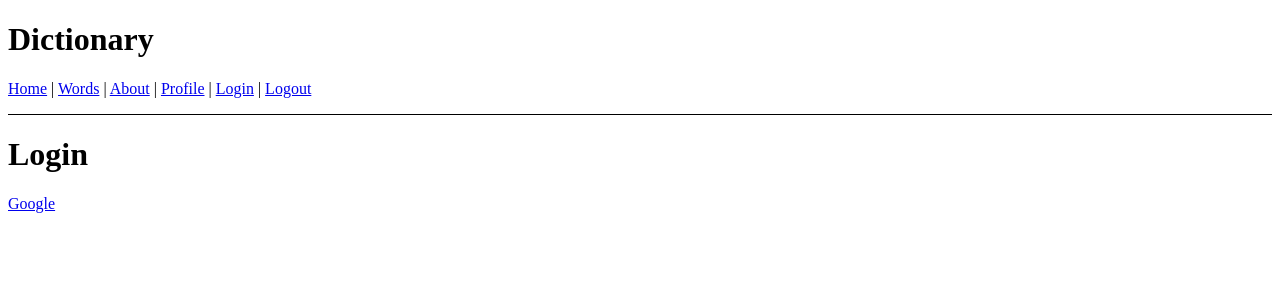
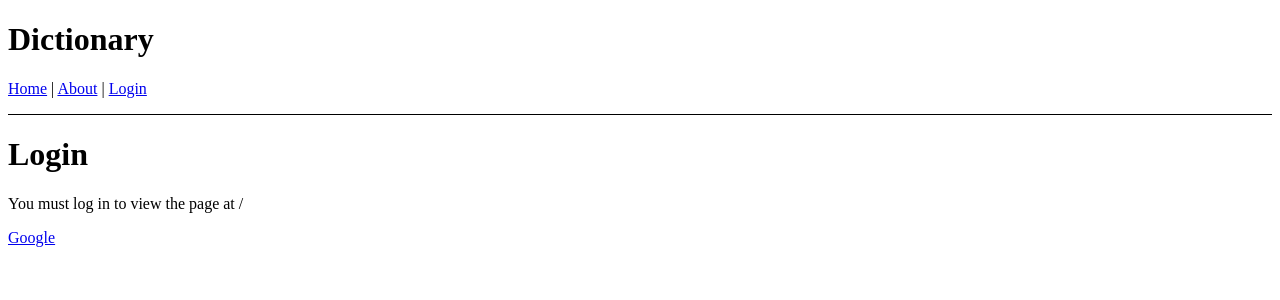
Before and after one commit to solomkinmv/dictionary, a React (Create React App) app in the folder dictionary-client/: page /login in a window 1280 px wide. Shown: the top 300 px of the page. Built offline with nearby package versions, Linux system fonts and the light colour scheme.

Commit message:
Add auth context

```diff
--- a/dictionary-client/src/client/dictionary-client.ts
+++ b/dictionary-client/src/client/dictionary-client.ts
@@ -4,6 +4,7 @@ import {Word} from "./model/word";
 import {RestClient} from "./rest-client";
 import jwtDecode, {JwtPayload} from "jwt-decode";
 import {UserDetails} from "./model/user-details";
+import {getToken} from "../components/auth/authentication-helpers";
 
 export function dictionaryClient() {
     return new DictionaryClient(new RestClient())
@@ -25,7 +26,7 @@ class DictionaryClient {
     }
 
     async getWords(): Promise<UserWords> {
-        const token = this.extractJwtToken();
+        const token = getToken();
         const url = `${process.env.REACT_APP_DICTIONARY_SERVICE_API_HOST}/api/words`;
         console.debug('Getting user words', url)
         const userWords = await this.restClient.get(url, token)
@@ -34,7 +35,7 @@ class DictionaryClient {
     }
 
     getUserDetails(): UserDetails {
-        const token = this.extractJwtToken();
+        const token = getToken();
         const decodedToken = jwtDecode<JwtPayload>(token)
         const userId = decodedToken.sub
         if (!userId) {
--- a/dictionary-client/src/components/app/App.tsx
+++ b/dictionary-client/src/components/app/App.tsx
@@ -1,6 +1,28 @@
 import {Link, Outlet} from "react-router-dom";
+import {useNavigate} from "react-router";
+import useAuth from "../auth/authentication-helpers";
 
 function App() {
+    let auth = useAuth();
+    let navigate = useNavigate();
+
+    if (!auth.isAuthenticated()) {
+        return (
+            <div className="app">
+                <h1>Dictionary</h1>
+                <nav style={{
+                    borderBottom: "solid 1px",
+                    paddingBottom: "1rem",
+                }}>
+                    <Link to="/">Home</Link> | {" "}
+                    <Link to="/about">About</Link> | {" "}
+                    <Link to="/login">Login</Link>
+                </nav>
+                <Outlet/>
+            </div>
+        );
+    }
+
     return (
         <div className="app">
             <h1>Dictionary</h1>
@@ -10,10 +32,9 @@ function App() {
             }}>
                 <Link to="/">Home</Link> | {" "}
                 <Link to="/words">Words</Link> | {" "}
+                <Link to="/profile">Profile</Link> | {" "}
                 <Link to="/about">About</Link> | {" "}
-                <Link to="/profile">Profile</Link> | {" "}
-                <Link to="/login">Login</Link> | {" "}
-                <Link to="/" onClick={() => localStorage.removeItem("token")}>Logout</Link>
+                <Link to="/" onClick={() => auth.signout(() => navigate("/"))}>Logout</Link>
             </nav>
             <Outlet/>
         </div>
--- /dev/null
+++ b/dictionary-client/src/components/auth/authentication-helpers.tsx
@@ -0,0 +1,59 @@
+import React from "react";
+import jwtDecode, {JwtPayload} from "jwt-decode";
+
+export const getToken: () => string = () => {
+    return localStorage.getItem('token')!
+}
+
+
+interface AuthContextType {
+    user: string;
+    token: string;
+    signin: (token: string, callback: VoidFunction) => void;
+    signout: (callback: VoidFunction) => void;
+
+    isAuthenticated: () => boolean;
+}
+
+let AuthContext = React.createContext<AuthContextType>(null!);
+
+export function AuthProvider({children}: { children: React.ReactNode }) {
+    let [token, setToken] = React.useState<string>(localStorage.getItem("token") || "");
+    let [user, setUser] = React.useState<string>(token ? extractUserIdClaimFromToken(token) : "");
+
+    let signin = (token: string, callback: VoidFunction) => {
+        const userId = extractUserIdClaimFromToken(token);
+        localStorage.setItem("token", token);
+        setUser(userId);
+        setToken(token);
+        callback();
+    };
+
+    let signout = (callback: VoidFunction) => {
+        localStorage.removeItem("token");
+        setUser("");
+        setToken("");
+        callback();
+    };
+
+    let isAuthenticated = () => {
+        return !!user;
+    }
+
+    let value = {user, token, signin, signout, isAuthenticated};
+
+    return <AuthContext.Provider value={value}>{children}</AuthContext.Provider>;
+}
+
+function extractUserIdClaimFromToken(token: string): string {
+    const decodedToken = jwtDecode<JwtPayload>(token)
+    const userId = decodedToken.sub
+    if (!userId) {
+        throw new Error('No user id found in token')
+    }
+    return userId
+}
+
+export default function useAuth() {
+    return React.useContext(AuthContext);
+}
--- /dev/null
+++ b/dictionary-client/src/components/auth/login/AuthorizationComponent.tsx
@@ -0,0 +1,25 @@
+import {useSearchParams} from "react-router-dom";
+import useAuth from "../authentication-helpers";
+import {useNavigate} from "react-router";
+
+function AuthorizationComponent() {
+    const [searchParams] = useSearchParams()
+    const auth = useAuth()
+    const navigate = useNavigate()
+
+    const token = searchParams.get("jwt") || ""
+    const previousLocation = localStorage.getItem("previousLocation") || "/"
+    auth.signin(token, () => {
+        localStorage.removeItem("previousLocation")
+        navigate(previousLocation)
+    })
+
+
+    return (
+        <>
+            <div>Authorized with token: {token}</div>
+        </>
+    )
+}
+
+export default AuthorizationComponent;
--- /dev/null
+++ b/dictionary-client/src/components/auth/login/LoginComponent.tsx
@@ -0,0 +1,20 @@
+import {useLocation} from "react-router";
+import React from "react";
+
+function Login() {
+    let location = useLocation();
+
+    let from = location.state?.from?.pathname || "/";
+
+    return (<>
+        <h1>Login</h1>
+        <p>You must log in to view the page at {from}</p>
+
+        <a href={process.env.REACT_APP_DICTIONARY_SERVICE_API_HOST + "/oauth2/authorization/google"}
+           onClick={() => localStorage.setItem("previousLocation", from)}>
+            Google
+        </a>
+    </>);
+}
+
+export default Login;
--- /dev/null
+++ b/dictionary-client/src/components/auth/require-auth.tsx
@@ -0,0 +1,17 @@
+import {Navigate, useLocation} from "react-router";
+import useAuth from "./authentication-helpers";
+
+export default function RequireAuth({children}: { children: JSX.Element }) {
+  let auth = useAuth();
+  let location = useLocation();
+
+  if (!auth.isAuthenticated()) {
+    // Redirect them to the /login page, but save the current location they were
+    // trying to go to when they were redirected. This allows us to send them
+    // along to that page after they login, which is a nicer user experience
+    // than dropping them off on the home page.
+    return <Navigate to="/login" state={{from: location}} replace/>;
+  }
+
+  return children;
+}
--- a/dictionary-client/src/components/authorization/AuthorizationComponent.tsx
+++ /dev/null
@@ -1,17 +0,0 @@
-import {useSearchParams} from "react-router-dom";
-
-function AuthorizationComponent() {
-    const [searchParams] = useSearchParams()
-
-    const token = searchParams.get("jwt") || ""
-
-    localStorage.setItem("token", token);
-
-    return (
-        <>
-            <div>Authorized with token: {token}</div>
-        </>
-    )
-}
-
-export default AuthorizationComponent;
--- a/dictionary-client/src/components/login/LoginComponent.tsx
+++ /dev/null
@@ -1,9 +0,0 @@
-function Login() {
-    return (<>
-        <h1>Login</h1>
-
-        <a href={process.env.REACT_APP_DICTIONARY_SERVICE_API_HOST + "/oauth2/authorization/google"}>Google</a>
-    </>);
-}
-
-export default Login;
--- a/dictionary-client/src/index.tsx
+++ b/dictionary-client/src/index.tsx
@@ -6,22 +6,32 @@ import App from "./components/app/App";
 import reportWebVitals from "./reportWebVitals";
 import Home from "./components/home/Home";
 import WordsComponent from "./components/words/WordsComponent";
-import Login from "./components/login/LoginComponent";
-import AuthorizationComponent from "./components/authorization/AuthorizationComponent";
+import Login from "./components/auth/login/LoginComponent";
+import AuthorizationComponent from "./components/auth/login/AuthorizationComponent";
 import ProfileComponent from "./components/profile/ProfileComponent";
+import RequireAuth from "./components/auth/require-auth";
+import {AuthProvider} from "./components/auth/authentication-helpers";
 
 const root = ReactDOM.createRoot(document.getElementById('root') as HTMLElement);
 root.render(
     <React.StrictMode>
         <BrowserRouter>
+            <AuthProvider>
                 <Routes>
                     <Route path="/" element={<App/>}>
                         <Route path="/" element={<Home/>}/>
                         <Route path="/login" element={<Login/>}/>
-                    <Route path="/profile" element={<ProfileComponent/>}/>
-                    <Route path="/words" element={<WordsComponent/>}/>
-                    {/*<Route path="/authorized/:provider" element={<AuthorizationComponent/>}/>*/}
                         <Route path="/authorized" element={<AuthorizationComponent/>}/>
+                        <Route path="/profile" element={
+                            <RequireAuth>
+                                <ProfileComponent/>
+                            </RequireAuth>
+                        }/>
+                        <Route path="/words" element={
+                            <RequireAuth>
+                                <WordsComponent/>
+                            </RequireAuth>
+                        }/>
                         <Route
                             path="*"
                             element={
@@ -32,6 +42,7 @@ root.render(
                         />
                     </Route>
                 </Routes>
+            </AuthProvider>
         </BrowserRouter>
     </React.StrictMode>
 );
```
Lines whose indentation alone changed are shown as unchanged.
